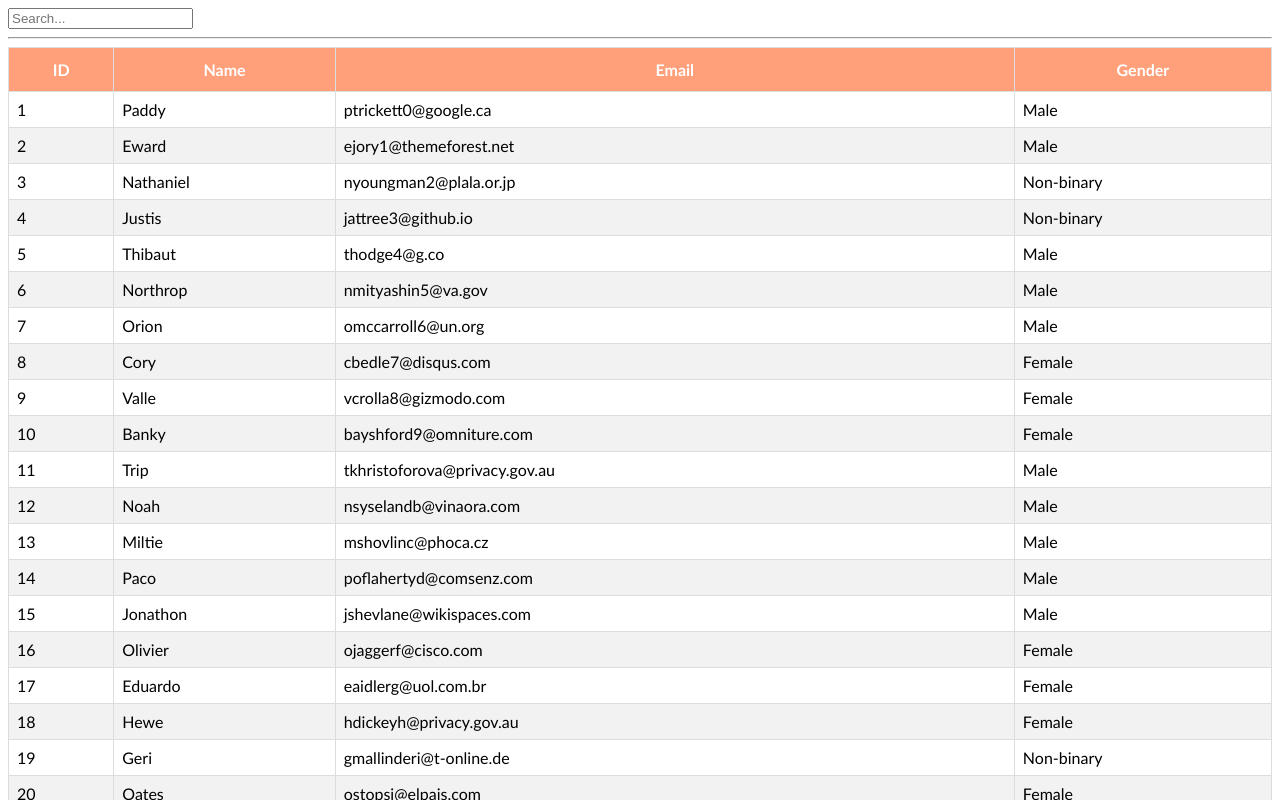
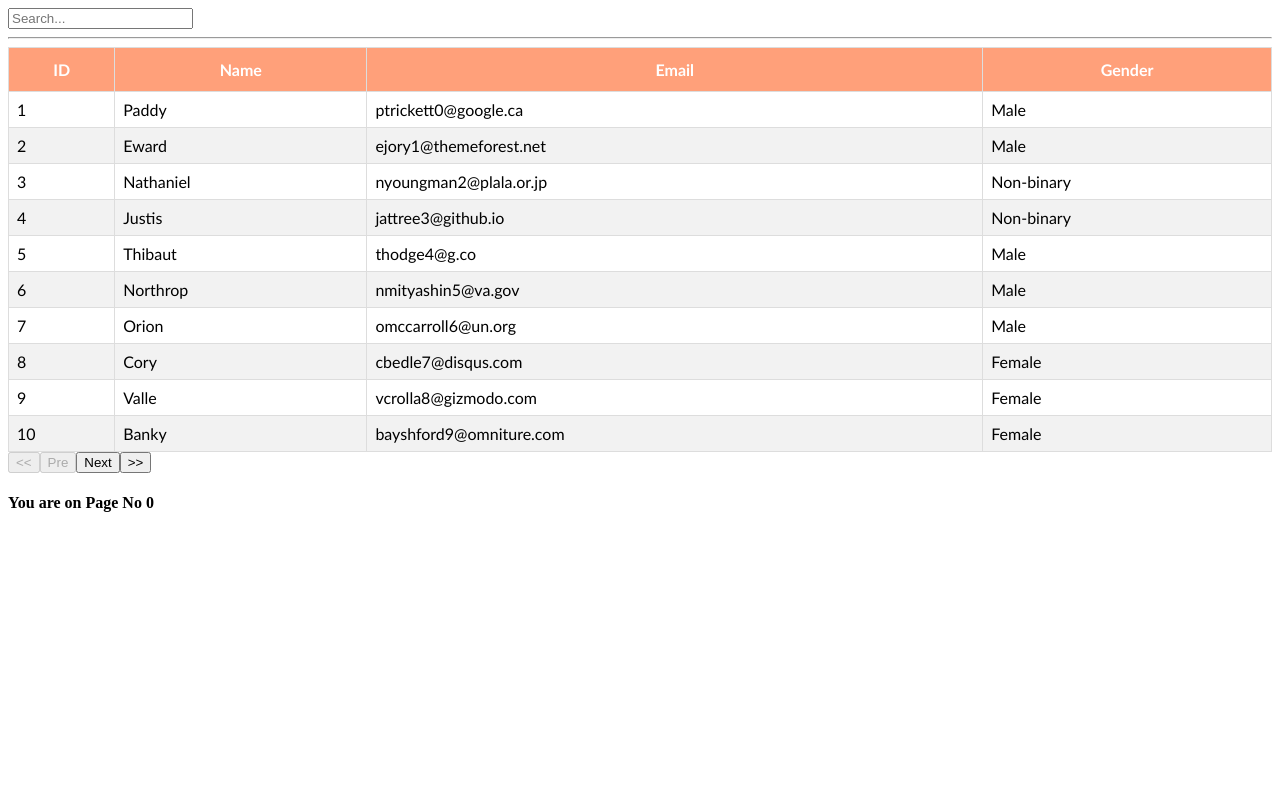
Before and after one commit to mabubakarsiddiq11/TenStackTable, a React (Vite) app: page / in a window 1280 px wide. Shown: the top 800 px of the page. Built offline with nearby package versions, Linux system fonts and the light colour scheme.

Commit message:
Add This Pagination

```diff
--- a/src/Components/BasicTable.jsx
+++ b/src/Components/BasicTable.jsx
@@ -5,6 +5,7 @@ import {
   useReactTable,
   getFilteredRowModel,
   getSortedRowModel,
+  getPaginationRowModel,
 } from "@tanstack/react-table";
 import mockData from "./MockData.json";
 import { columns } from "./Columns";
@@ -29,6 +30,8 @@ function BasicTable() {
     // Sorting Manage
     getSortedRowModel: getSortedRowModel(),
     onSortingChange: setSorting,
+    // Pagination
+    getPaginationRowModel: getPaginationRowModel(),
 
     state: {
       globalFilter: filtering,
@@ -87,6 +90,38 @@ function BasicTable() {
           ))}
         </tbody>
       </table>
+    {/* Pagination  */}
+    <div>
+    <button
+        onClick={() => tableInstance.setPageIndex(0)}
+        disabled={!tableInstance.getCanPreviousPage()}
+      >
+        {"<<"}
+      </button>
+      <button
+        onClick={() => tableInstance.previousPage()}
+        disabled={!tableInstance.getCanPreviousPage()}
+      >
+        {"Pre"}
+      </button>
+      <button
+        onClick={() => tableInstance.nextPage()}
+        disabled={!tableInstance.getCanNextPage()}
+      >
+        {"Next"}
+      </button>
+      <button
+        onClick={() =>
+          tableInstance.setPageIndex(tableInstance.getPageCount() - 1)
+        }
+        disabled={!tableInstance.getCanNextPage()}
+      >
+        {">>"}
+      </button>
+      <h4>
+        You are on Page No {tableInstance.options.state.pagination.pageIndex}
+      </h4>
+    </div>
     </div>
   );
 }
```
